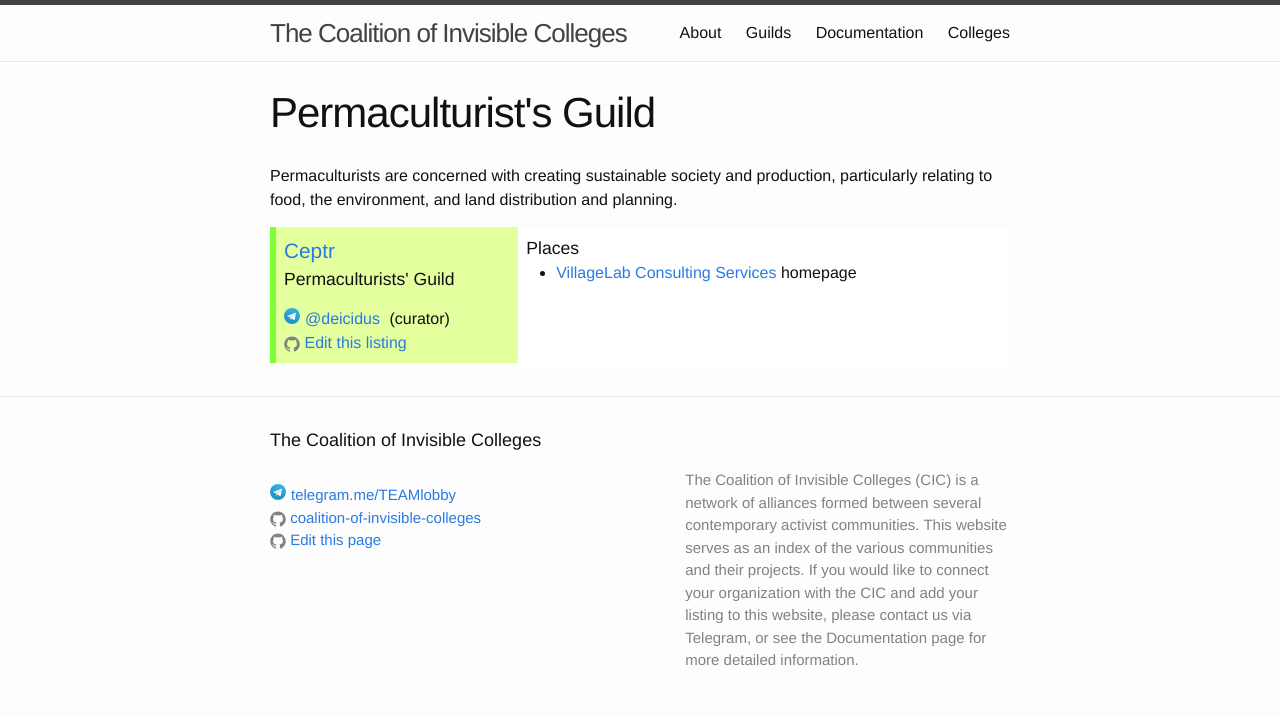
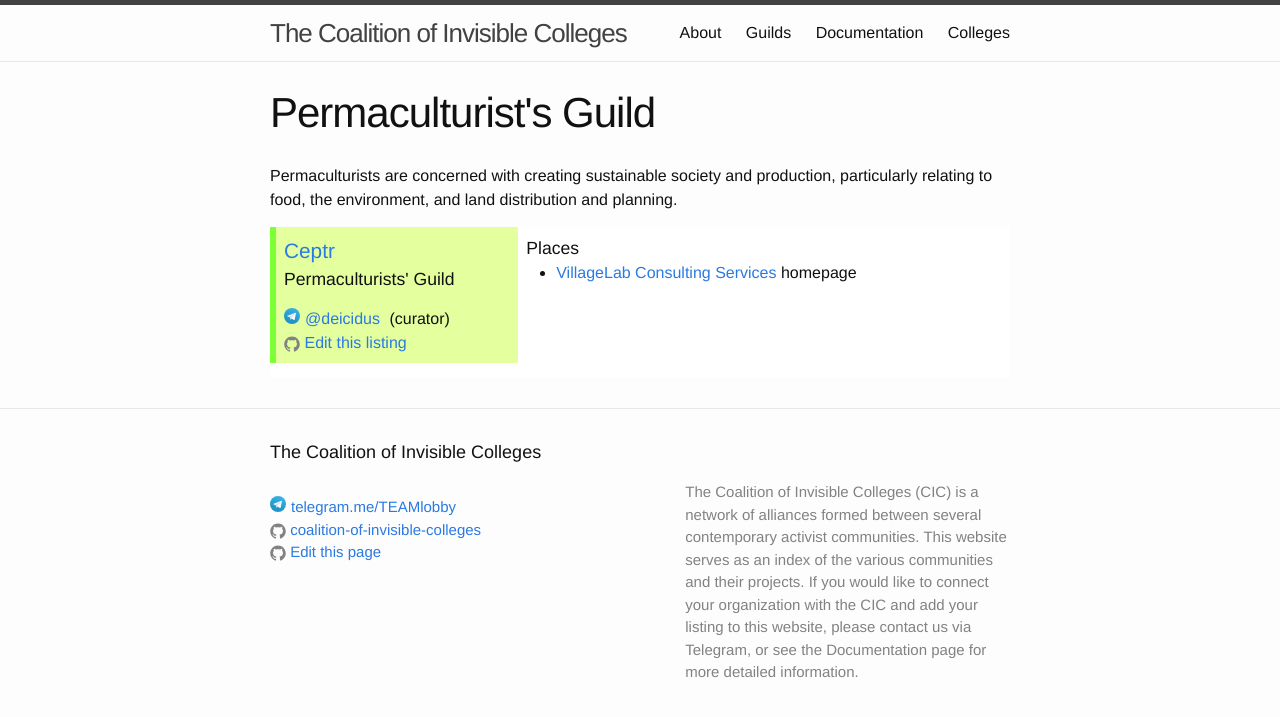
Before and after one commit to coalition-of-invisible-colleges/cic.github.io, a Jekyll site: the page built from guilds/permaculturists.md, in a window 1280 px wide. Shown: the top 717 px of the page. Built offline with Jekyll 4.4.1, drawn with Linux system fonts in a browser that asks for light colours.

Commit message:
Update guild.html

```diff
--- a/_layouts/guild.html
+++ b/_layouts/guild.html
@@ -23,7 +23,7 @@ layout: default
         </div>
         <div class="guildlisting {{ listing.guild }}">{{ listing.output }}</div>
       </div>
-      <div style="height: 3px; background-color: white;" />
+      <div style="height: 15px; background-color: white;" />
     {% endfor %}
   </div>
 
```
